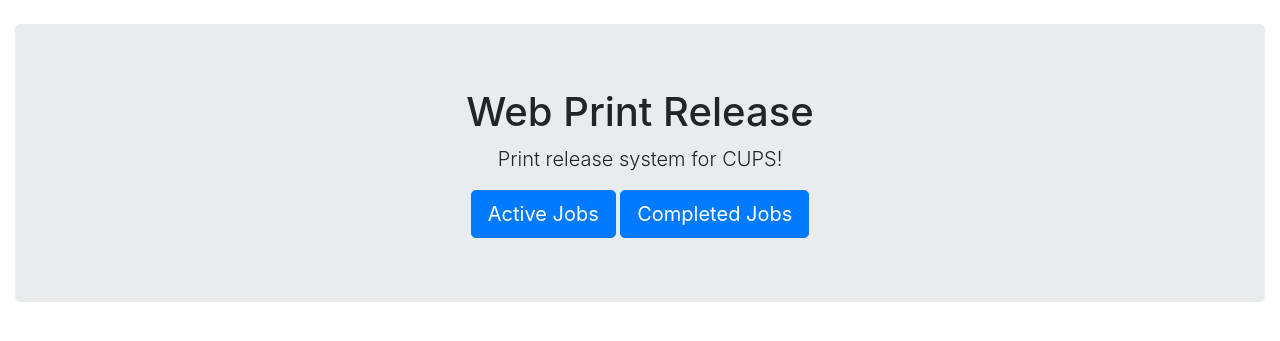
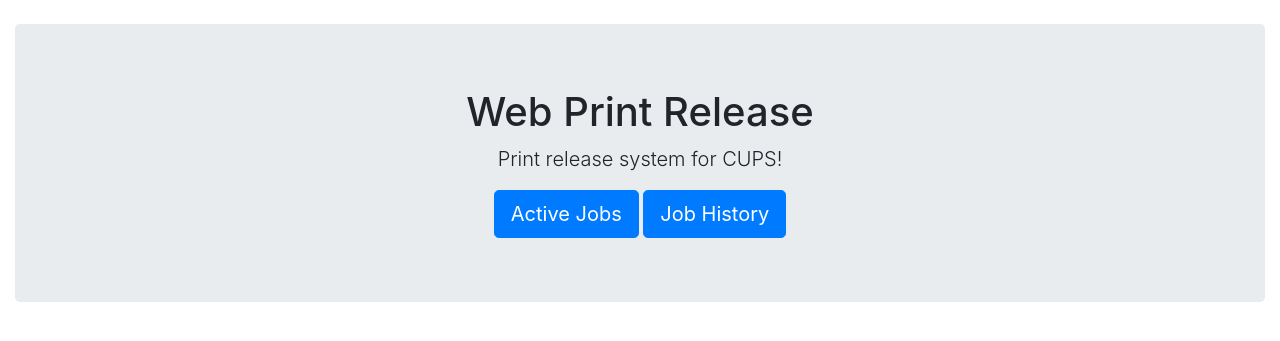
Before and after one commit to bwicksall/WebPrintRelease, a Flask app: page / in a window 1280 px wide. Shown: the part 56-397 px from the top of the page. Run offline with Flask 2, Linux system fonts and the light colour scheme; the visitor is signed in with stand-in values (Sample User, id 1); parts of the project's set-up code (start-up, migrations or seed data) failed here and were passed over; some libraries are stand-ins or nearby versions.

Commit message:
Found another "Job Completed" string.  Changed to "Job History".

```diff
--- a/templates/home.html
+++ b/templates/home.html
@@ -8,7 +8,7 @@
       <a href="/login" class="btn btn-primary btn-lg"><i class="fa fa-sign-in"></i> Login</a>
     {% else %}
       <a href="/jobs" class="btn btn-primary btn-lg">Active Jobs</a>
-      <a href="/jobscompleted" class="btn btn-primary btn-lg">Completed Jobs</a>
+      <a href="/jobscompleted" class="btn btn-primary btn-lg">Job History</a>
     {% endif %}
   </div>
 {% endblock %}
```
